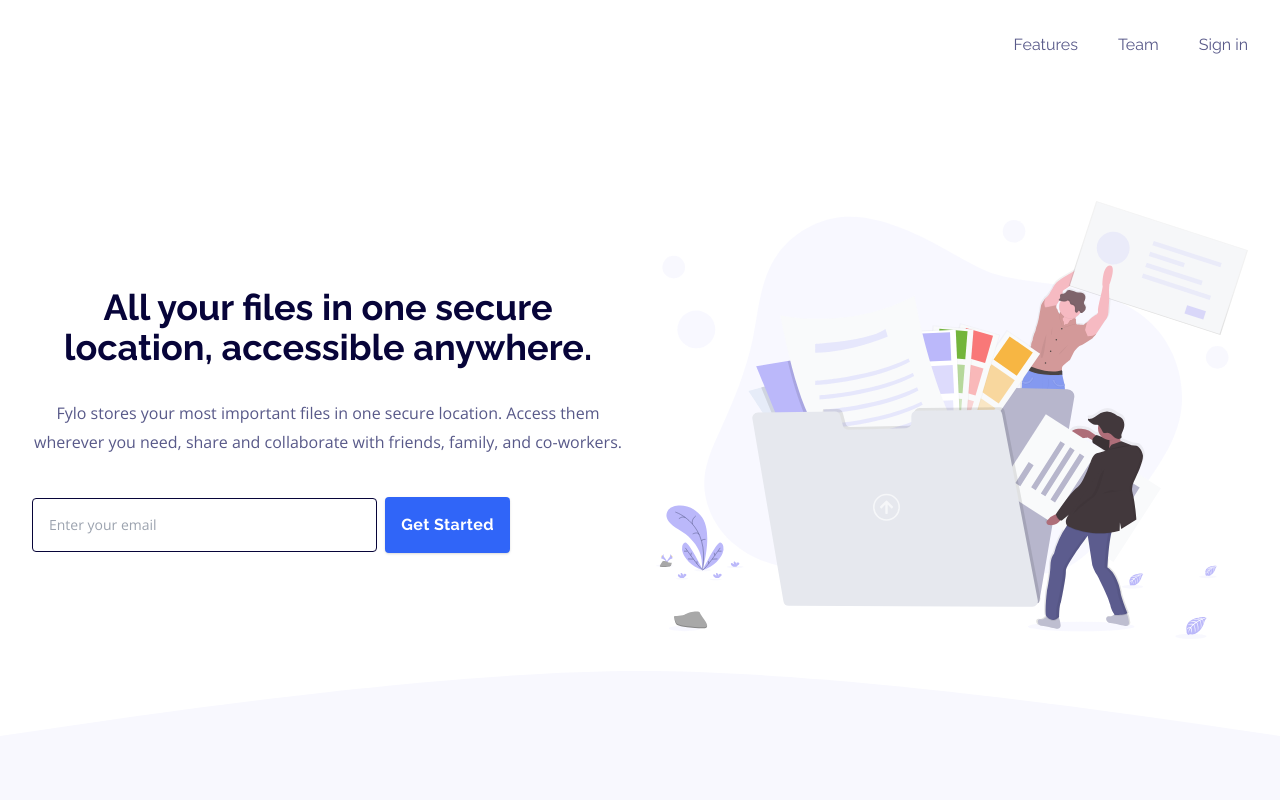
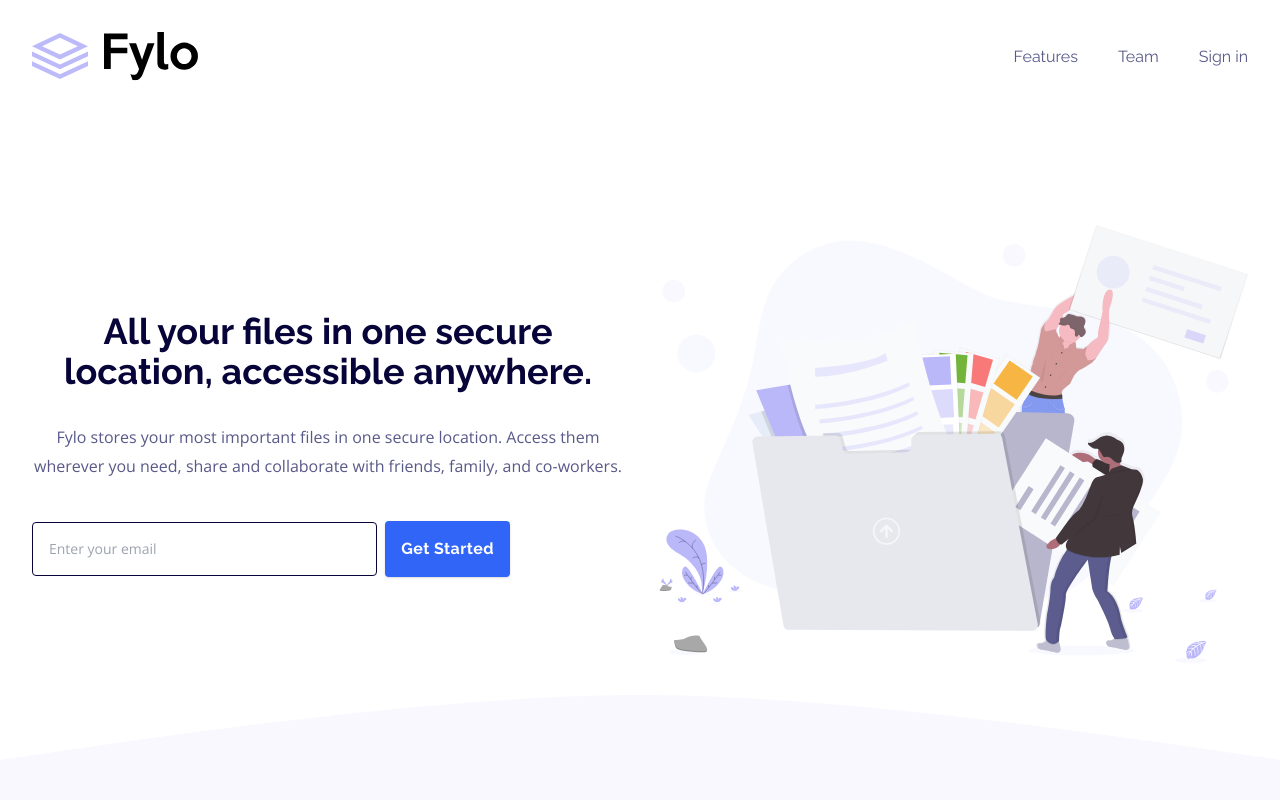
Before and after one commit to cchiem/flyo-landing-page, a website: page index.html in a window 1280 px wide. Shown: the top 800 px of the page. Drawn offline with nearby package versions, Linux system fonts and the light colour scheme; the site is published under a folder, as on GitHub Pages, so addresses that start at the root find nothing.

Commit message:
Update index.html

```diff
--- a/index.html
+++ b/index.html
@@ -21,7 +21,7 @@
 <section>
   <header class="flex items-center justify-between p-8 max-w-7xl mx-auto mb-20">
     <div>
-      <img src="/images/logo.svg" alt="" class="w-20 lg:w-auto">
+      <img src="./images/logo.svg" alt="" class="w-20 lg:w-auto">
     </div>
     <nav>
       <ul class="flex items-center justify-center gap-10">
```
